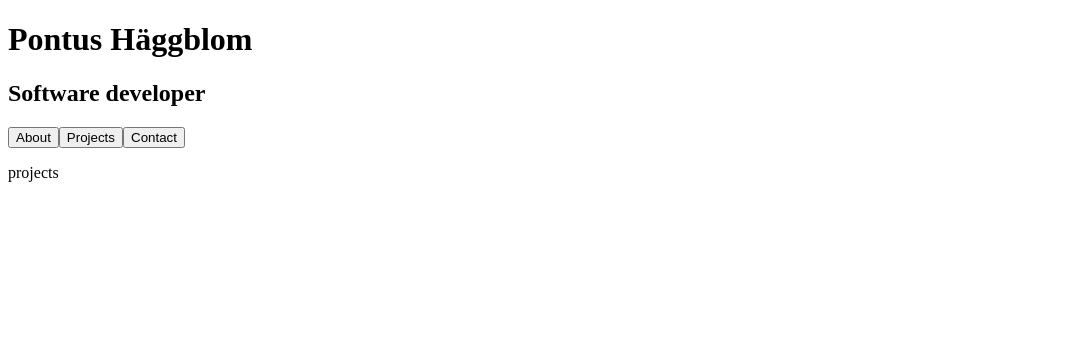
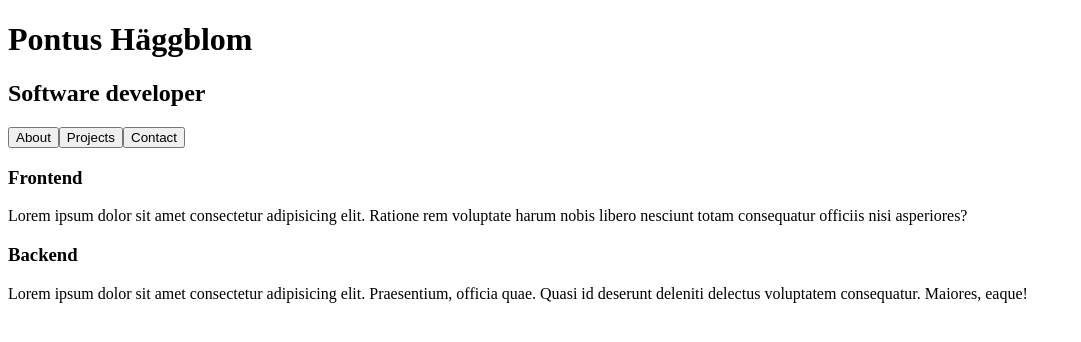
Before and after one commit to pbhaggblom/portfolio-frontend-vue, a Vue app: page / in a window 1280 px wide. Both pictures are taken after a click on the button "Projects". Shown: the top 342 px of the page, without its empty margins (0-1081 px from the left). Built offline with nearby package versions, Linux system fonts and the light colour scheme.

Commit message:
Renders project descriptions from array

```diff
--- a/src/components/Projects.vue
+++ b/src/components/Projects.vue
@@ -1,5 +1,21 @@
-<script setup></script>
+<script setup>
+    const projects = [
+        {
+            title: 'Frontend',
+            description: 'Lorem ipsum dolor sit amet consectetur adipisicing elit. Ratione rem voluptate harum nobis libero nesciunt totam consequatur officiis nisi asperiores?'
+        },
+        {
+            title: 'Backend',
+            description: 'Lorem ipsum dolor sit amet consectetur adipisicing elit. Praesentium, officia quae. Quasi id deserunt deleniti delectus voluptatem consequatur. Maiores, eaque!'
+        }
+    ];
+</script>
 
 <template>
-    <p>projects</p>
+    <div v-for="project in projects">
+        <div>
+            <h3>{{ project.title }}</h3>
+            <p>{{ project.description }}</p>
+        </div>
+    </div>
 </template>
```
